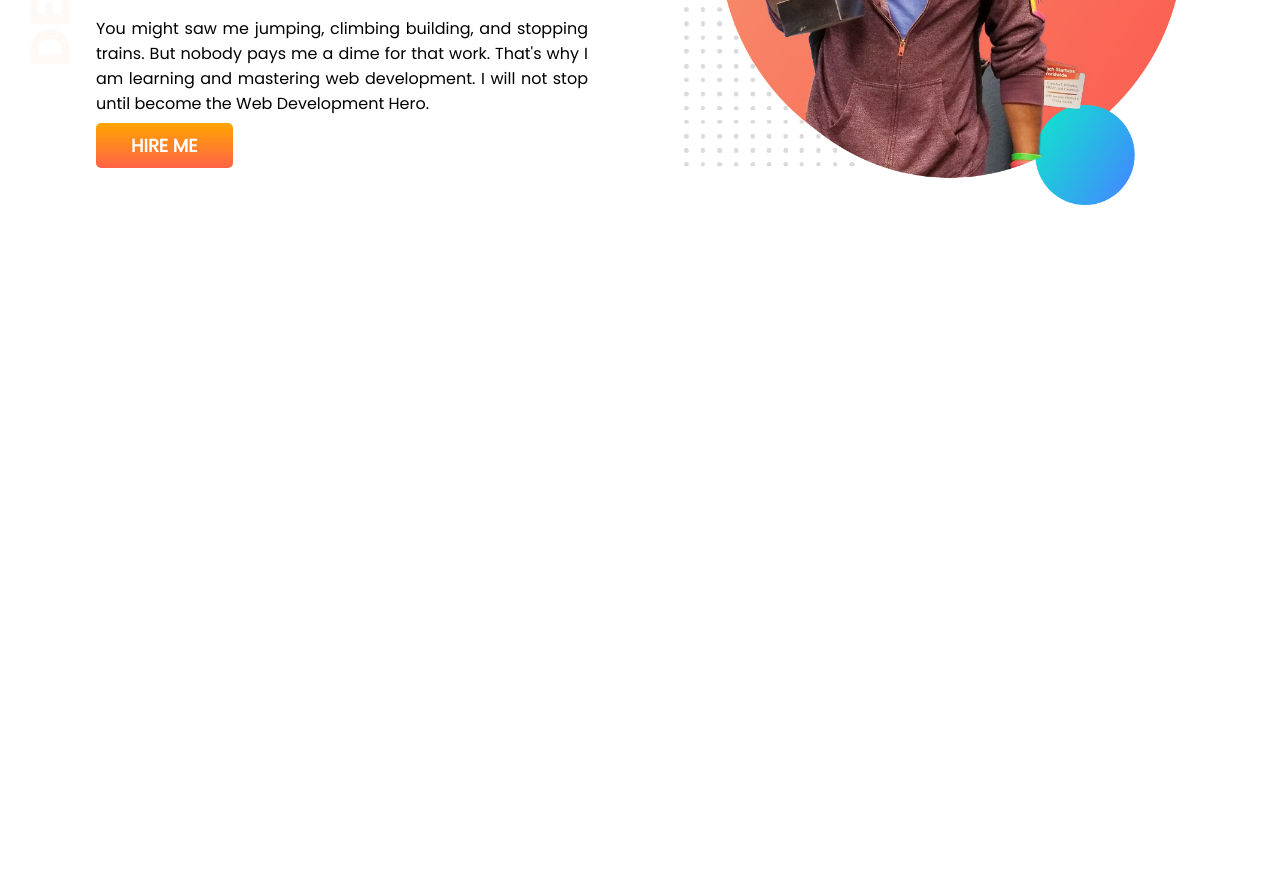
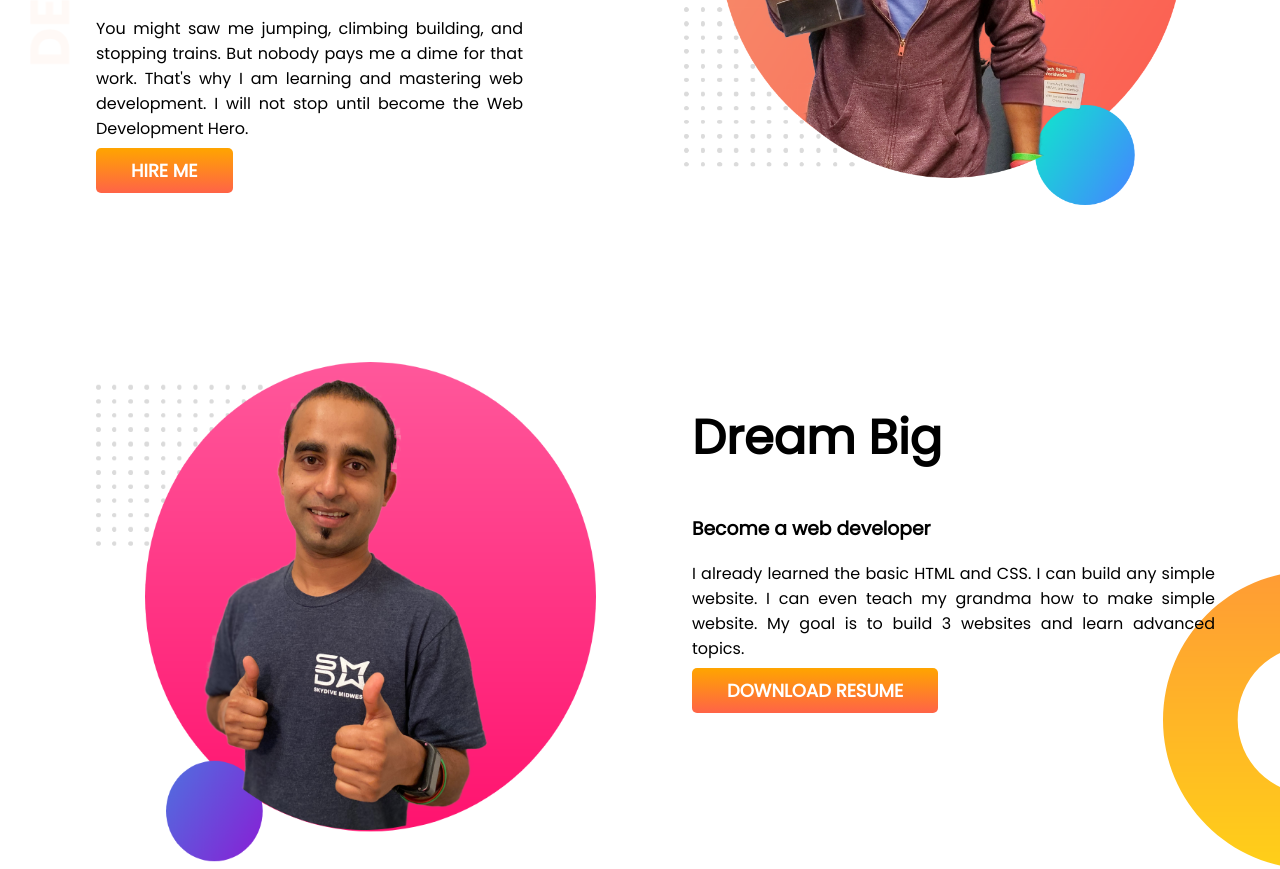
Before and after one commit to RajibulIslamEmon/dev-ports, a plain HTML site: page index.html in a window 1280 px wide. Shown: the part 295-1164 px from the top of the page. Before the commit the page ends 800 px from the top, so only its background shows below. Drawn offline with Linux system fonts and the light colour scheme.

Commit message:
second parts done

```diff
--- a/index.html
+++ b/index.html
@@ -23,13 +23,27 @@
                 dime for that
                 work. That's why I am learning and mastering web development. I will not stop until become the Web
                 Development Hero.</p>
-            <a class="hire-me-button" target="_blank" href="https://github.com/programmingHero1">HIRE ME</a>
+            <a class="button-part" target="_blank" href="https://github.com/programmingHero1">HIRE ME</a>
         </div>
         <div>
             <img class="image-part" src="images/jhankar.png" alt="">
         </div>
 
+    </section>
+    <section class="second-part">
+        <div>
+            <img class="image-part" src="images/jhankar2.png" alt="">
+        </div>
+        <div>
+            <h1>Dream Big</h1>
+            <h3>Become a web developer</h3>
+            <p class="texting-part">I already learned the basic HTML and CSS. I can build any simple website. I can even
+                teach my grandma how
+                to make simple website. My goal is to build 3 websites and learn advanced topics.
 
+            </p>
+            <a class="button-part" target="_blank" href="https://github.com/programmingHero1">DOWNLOAD RESUME</a>
+        </div>
     </section>
 
 </body>
--- a/style.css
+++ b/style.css
@@ -8,6 +8,16 @@ body {
     max-width: 100%;
     background-image: url(images/top-banner.png);
     background-repeat: no-repeat;
+
+}
+
+.second-part {
+    display: flex;
+    max-width: 100%;
+    background-image: url(images/dream-bg.png);
+    background-repeat: no-repeat;
+    background-position: bottom right;
+    margin-top: 150px;
 
 }
 
@@ -28,6 +38,7 @@ h1 {
 
 .texting-part {
     text-align: justify;
+    padding-right: 65px;
 }
 
 .image-part {
@@ -37,7 +48,7 @@ h1 {
     padding-right: 96px;
 }
 
-.hire-me-button {
+.button-part {
     text-decoration: none;
     background-image: linear-gradient(orange, tomato);
     color: white;
```
